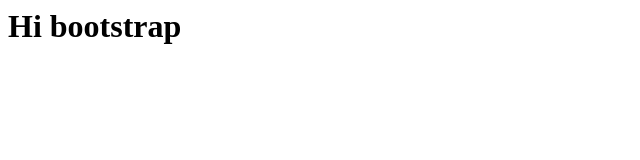
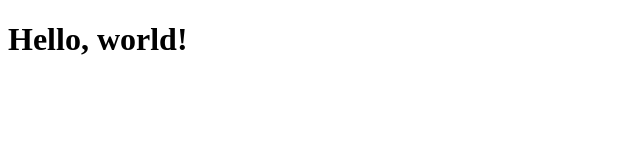
Before and after one commit to 40594-cloud/bootstrap, a plain HTML site: page index.html in a window 1280 px wide. Shown: the whole page, without its empty margins (0-640 px from the left). Drawn offline with Linux system fonts and the light colour scheme.

Commit message:
Create basic HTML structure with a heading
Added basic HTML structure and updated heading.

```diff
--- a/index.html
+++ b/index.html
@@ -1 +1,11 @@
-<h1>Hi bootstrap<h1>
+<!doctype html>
+<html lang="en">
+  <head>
+    <meta charset="utf-8">
+    <meta name="viewport" content="width=device-width, initial-scale=1">
+    <title>Bootstrap demo</title>
+  </head>
+  <body>
+    <h1>Hello, world!</h1>
+  </body>
+</html>
```
